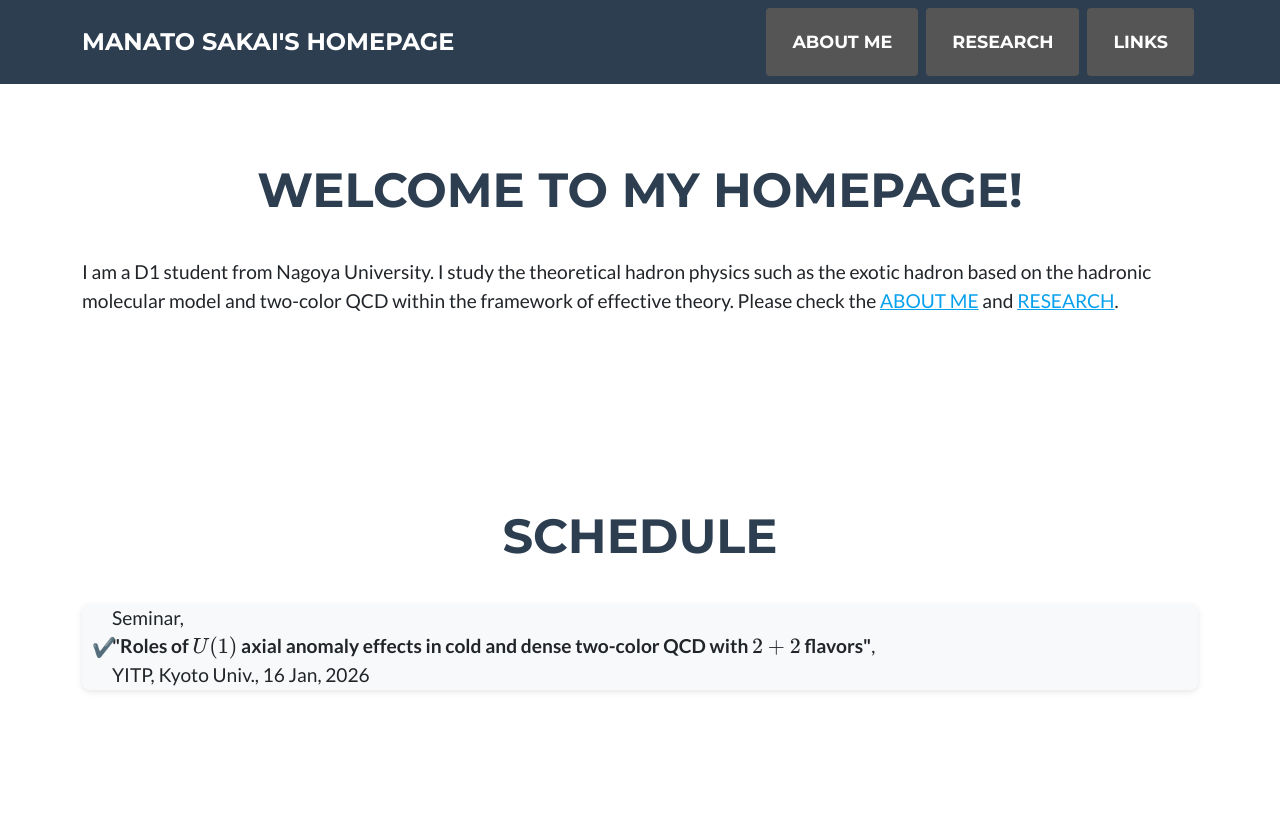
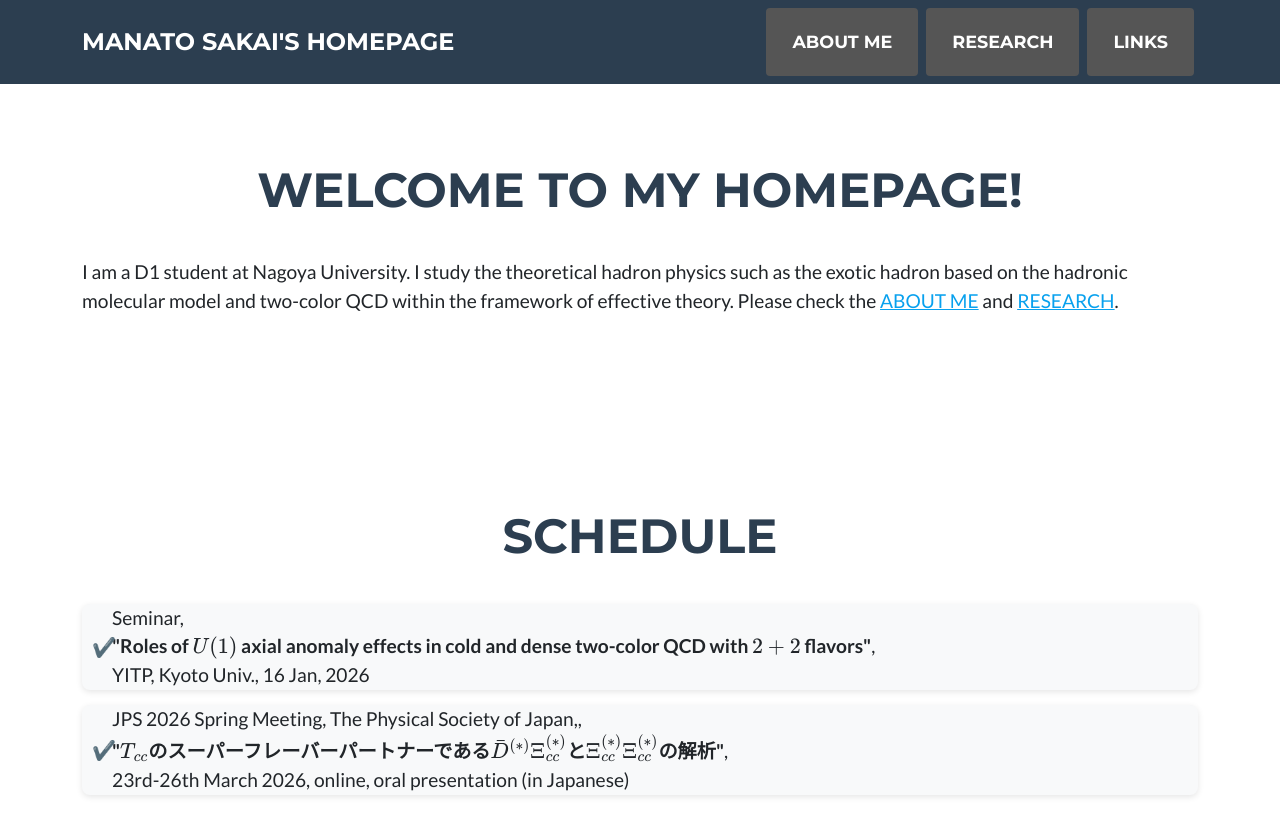
Before and after one commit to manato-sakai/homepage, a Jekyll site: the page index.html, which Jekyll copies as it is, in a window 1280 px wide and 900 px high, scrolled down 286 px. Shown: the top 836 px of the window. Built offline with Jekyll 4.4.1, drawn with Linux system fonts in a browser that asks for light colours; nearby versions of some CDN libraries.

Commit message:
initial commit

```diff
--- a/index.html
+++ b/index.html
@@ -61,7 +61,7 @@
                 <!-- Portfolio Section Heading-->
                 <h2 class="page-section-heading text-center text-uppercase text-secondary mb-8">Welcome to my homepage!</h2>
                 <div class="page-home mt-5">
-                    I am a D1 student from Nagoya University.
+                    I am a D1 student at Nagoya University.
                     I study the theoretical hadron physics such as the exotic hadron based on the hadronic molecular model and two-color QCD within the framework of effective theory.
                     Please check the <a href="Profile.html">ABOUT ME</a> and <a href="Research.html">RESEARCH</a>.
                 </div>
@@ -82,6 +82,13 @@
                             <strong>"Roles of \(U(1)\) axial anomaly effects in cold and dense two-color QCD with \(2 + 2\) flavors"</strong>,
                             <br>
                             YITP, Kyoto Univ., 16 Jan, 2026
+                        </li>
+                        <li class="index-schedule">
+                            JPS 2026 Spring Meeting, The Physical Society of Japan,,
+                            <br>
+                            <strong>"\(T_{cc}\)のスーパーフレーバーパートナーである\(\bar{D}^{(*)}\Xi_{cc}^{(*)}\)と\(\Xi_{cc}^{(*)}\Xi_{cc}^{(*)}\)の解析"</strong>,
+                            <br>
+                            23rd-26th March 2026, online, oral presentation (in Japanese)
                         </li>
                     </ul>
                 </div>
```
